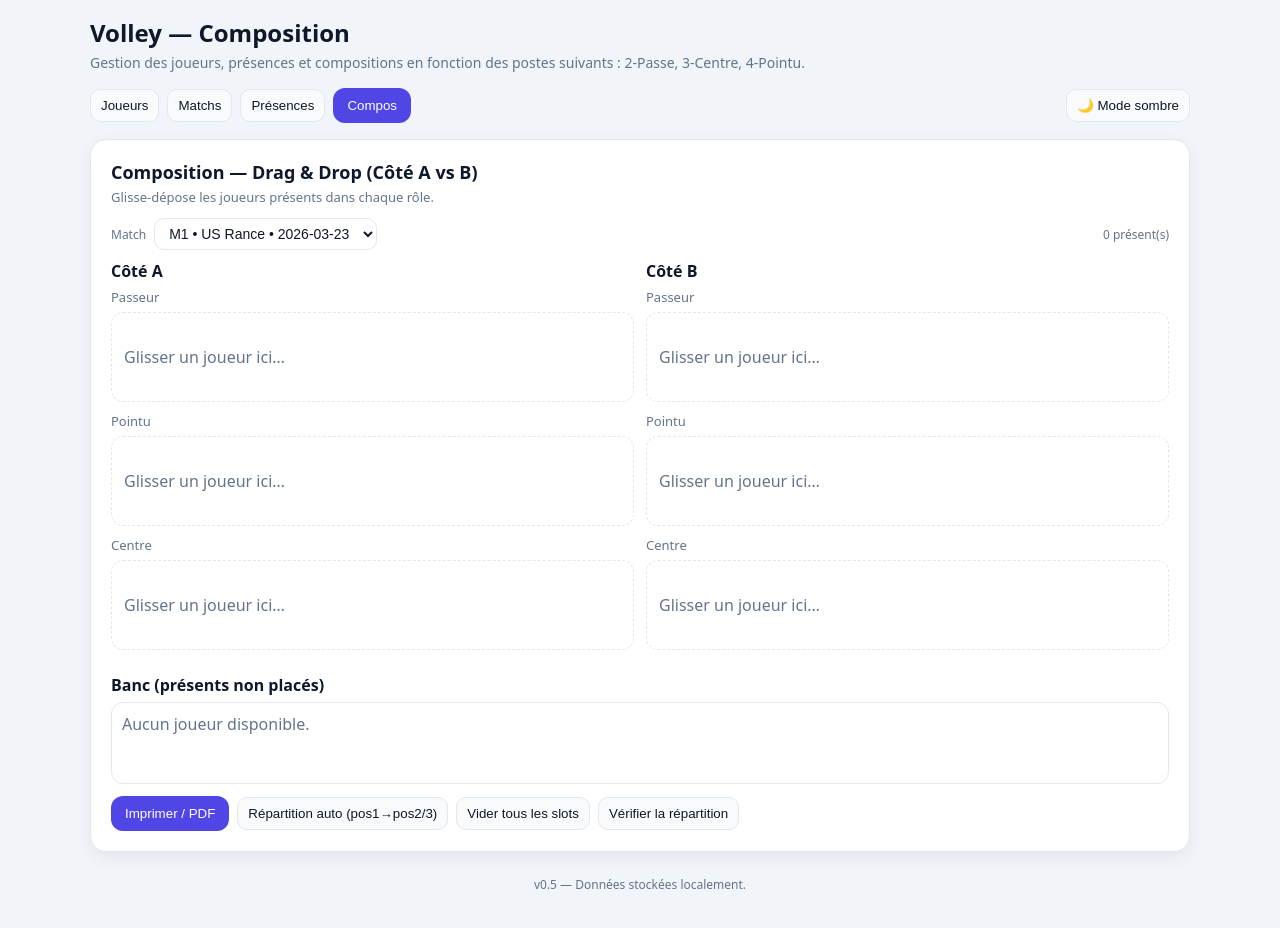
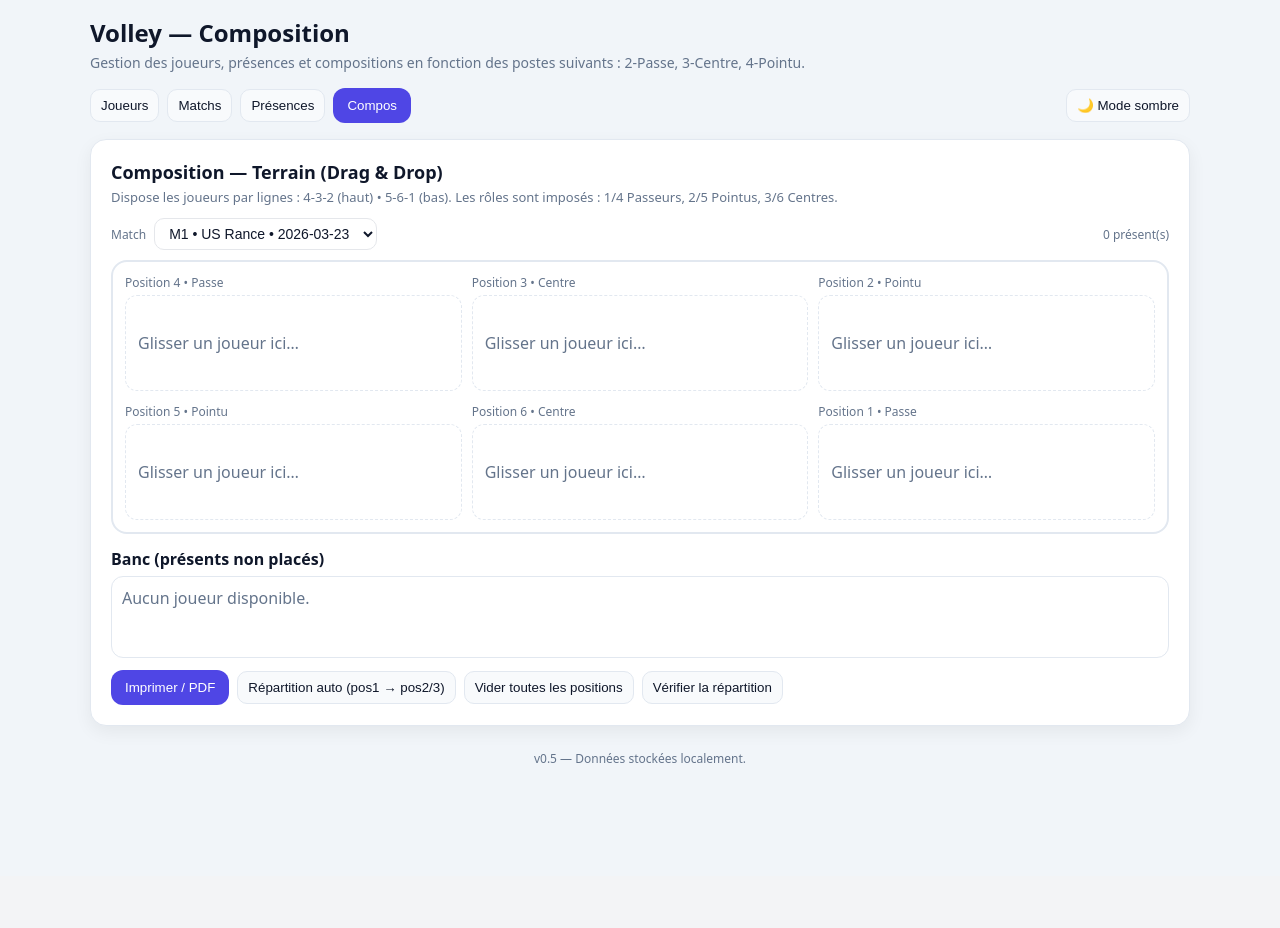
Before and after one commit to Soothsayerus/volley-compo, a React (Vite) app: page / in a window 1280 px wide. Both pictures are taken after a click on the button "Compos". Shown: the top 928 px of the page. After the commit the page ends 876 px from the top, so only its background shows below. Built offline with nearby package versions, Linux system fonts and the light colour scheme.

Commit message:
Drag & Drop V2

```diff
--- a/src/App.tsx
+++ b/src/App.tsx
@@ -906,61 +906,77 @@ const PresencesSection = () => {
   );
 };
 /* ================================
-   Onglet COMPOS — Drag & Drop (2 Passeurs, 2 Pointus, 2 Centres)
+   Onglet COMPOS — Terrain Drag & Drop (lignes 4‑3‑2 / 5‑6‑1, 1 joueur/case)
 ==================================*/
 const LineupSection = () => {
   const lineup = currentLineup!;
-  const uiRole = (role: Position) =>
-    role === "2 - Passe" ? "Passeur" : role === "4 - Pointu" ? "Pointu" : "Centre";
 
-  // Définition des 6 cases : 3 lignes (rôles), 2 colonnes (A/B)
-  const ROWS: { label: string; role: Position; leftZone: 1|2|3|4|5|6; rightZone: 1|2|3|4|5|6 }[] = [
-    { label: "Passeur", role: "2 - Passe",  leftZone: 1, rightZone: 2 },
-    { label: "Pointu",  role: "4 - Pointu", leftZone: 3, rightZone: 4 },
-    { label: "Centre",  role: "3 - Centre", leftZone: 5, rightZone: 6 },
-  ];
+  // Rôle par zone (1=4 Passeur, 2=5 Pointu, 3=6 Centre)
+  const ROLE_BY_ZONE: Record<1|2|3|4|5|6, Position> = {
+    1: "2 - Passe",
+    2: "4 - Pointu",
+    3: "3 - Centre",
+    4: "2 - Passe",
+    5: "4 - Pointu",
+    6: "3 - Centre",
+  };
 
-  // Récup slot par zone (crée si manquant)
+  // Disposition du terrain : top row (4,3,2) / bottom row (5,6,1)
+  const TOP_ROW: (1|2|3|4|5|6)[]    = [4, 3, 2];
+  const BOTTOM_ROW: (1|2|3|4|5|6)[] = [5, 6, 1];
+
+  // Récup slot par zone (existe déjà dans lineup.slots)
   const getSlot = (zone: 1|2|3|4|5|6) =>
     (lineup.slots.find(s => s.zone === zone) ??
       { zone, playerId: undefined, plannedPos: undefined });
 
-  // Occupés / Banc
+  // Joueurs assignés / banc
   const assignedIds = new Set(
     (lineup.slots ?? []).map(s => s.playerId).filter(Boolean) as string[]
   );
   const benchPlayers = presentPlayers.filter(p => !assignedIds.has(p.id));
 
-  // Helpers DnD
+  // Helpers Drag & Drop
   const onDragStartPlayer = (e: React.DragEvent, playerId: string) => {
     e.dataTransfer.setData("text/plain", playerId);
     e.dataTransfer.effectAllowed = "move";
   };
-  const onDragOverAllow = (e: React.DragEvent) => { e.preventDefault(); e.dataTransfer.dropEffect = "move"; };
+  const onDragOverAllow = (e: React.DragEvent) => {
+    e.preventDefault();
+    e.dataTransfer.dropEffect = "move";
+  };
 
-  // Assigner un joueur à une zone (et enlever d’abord l’éventuel placement précédent)
-  const assignPlayerToZone = (playerId: string, zone: 1|2|3|4|5|6, plannedPos: Position) => {
+  // Assigner un joueur à une zone (retire d’abord toute ancienne affectation)
+  const assignPlayerToZone = (playerId: string, zone: 1|2|3|4|5|6) => {
+    const planned = ROLE_BY_ZONE[zone];
     updateLineup(l => {
-      const removedElsewhere = l.slots.map(s => s.playerId === playerId ? { ...s, playerId: undefined } : s);
-      const updated = removedElsewhere.map(s => s.zone === zone ? { ...s, playerId, plannedPos } : s);
+      const removedElsewhere = l.slots.map(s =>
+        s.playerId === playerId ? { ...s, playerId: undefined } : s
+      );
+      const updated = removedElsewhere.map(s =>
+        s.zone === zone ? { ...s, playerId, plannedPos: planned } : s
+      );
       return { ...l, slots: updated };
     });
   };
 
-  // Retirer un joueur d’une zone
+  // Retirer joueur d’une zone
   const clearZone = (zone: 1|2|3|4|5|6) => {
-    updateLineup(l => ({ ...l, slots: l.slots.map(s => s.zone === zone ? { ...s, playerId: undefined } : s) }));
+    updateLineup(l => ({
+      ...l,
+      slots: l.slots.map(s => s.zone === zone ? { ...s, playerId: undefined } : s)
+    }));
   };
 
-  // Drop handler sur case
-  const makeOnDropToZone = (zone: 1|2|3|4|5|6, role: Position) => (e: React.DragEvent) => {
+  // Drop sur case
+  const makeOnDropToZone = (zone: 1|2|3|4|5|6) => (e: React.DragEvent) => {
     e.preventDefault();
     const playerId = e.dataTransfer.getData("text/plain");
     if (!playerId) return;
-    assignPlayerToZone(playerId, zone, role);
+    assignPlayerToZone(playerId, zone);
   };
 
-  // Drop handler sur le banc (retirer le joueur de sa case)
+  // Drop sur banc
   const onDropToBench = (e: React.DragEvent) => {
     e.preventDefault();
     const playerId = e.dataTransfer.getData("text/plain");
@@ -971,21 +987,68 @@ const LineupSection = () => {
     }));
   };
 
-  const gridOuter: React.CSSProperties = { display:"grid", gridTemplateColumns:"1fr 1fr", gap:12 };
-  const rowGrid: React.CSSProperties   = { display:"grid", gridTemplateColumns:"1fr 1fr", gap:12, alignItems:"stretch" };
+  // Indication : le joueur correspond-il au rôle attendu de la zone ?
+  const matchesRole = (p: Player, zone: 1|2|3|4|5|6) =>
+    [p.pos1, p.pos2, p.pos3].includes(ROLE_BY_ZONE[zone]);
+
+  // Utilitaires
+  const clearAll = () => {
+    updateLineup(l => ({ ...l, slots: l.slots.map(s => ({ ...s, playerId: undefined })) }));
+  };
+
+  const autoDistribute = () => {
+    // Remplit automatiquement 4‑3‑2 puis 5‑6‑1 en privilégiant pos1 puis pos2/pos3
+    const order: (1|2|3|4|5|6)[] = [...TOP_ROW, ...BOTTOM_ROW]; // [4,3,2,5,6,1]
+    const available = [...presentPlayers];
+    const pickForRole = (role: Position) => {
+      let i = available.findIndex(p => p.pos1 === role);
+      if (i === -1) i = available.findIndex(p => p.pos2 === role || p.pos3 === role);
+      return i >= 0 ? available.splice(i, 1)[0] : undefined;
+    };
+
+    updateLineup(l => {
+      let slots = l.slots.map(s => ({ ...s, playerId: undefined }));
+      for (const z of order) {
+        const r = ROLE_BY_ZONE[z];
+        const p = pickForRole(r);
+        if (p) {
+          slots = slots.map(s => s.zone === z ? { ...s, playerId: p.id, plannedPos: r } : s);
+        }
+      }
+      return { ...l, slots };
+    });
+  };
+
+  // Styles
+  const court: React.CSSProperties = {
+    border: `2px solid ${ui.colors.border}`,
+    borderRadius: 16,
+    padding: 12,
+    background: ui.colors.cardBg,
+  };
+  const gridRow: React.CSSProperties = {
+    display: "grid",
+    gridTemplateColumns: "1fr 1fr 1fr",
+    gap: 10,
+  };
   const zoneBox = (highlight = false): React.CSSProperties => ({
     border: `1px dashed ${ui.colors.border}`,
     borderRadius: 12,
     padding: 12,
+    minHeight: 70,
+    display: "flex",
+    alignItems: "center",
+    justifyContent: "space-between",
+    gap: 8,
     background: highlight ? "#0ea5e90f" : ui.colors.cardBg,
-    minHeight: 64,
-    display:"flex",
-    alignItems:"center",
-    justifyContent:"space-between",
-    gap: 8,
   });
-
-  const playerPill: React.CSSProperties = {
+  const avatar: React.CSSProperties = {
+    width: 28, height: 28, borderRadius: 999,
+    background: ui.colors.avatarBg,
+    display:"flex", alignItems:"center", justifyContent:"center",
+    fontSize:12, fontWeight:700, color: ui.colors.avatarText,
+  };
+  const pill: React.CSSProperties = {
     display:"inline-flex",
     alignItems:"center",
     gap:8,
@@ -995,50 +1058,57 @@ const LineupSection = () => {
     borderRadius: 999,
     cursor:"grab",
   };
+  const zoneHeader = (z: 1|2|3|4|5|6) => (
+    <div style={{ fontSize: 12, color: ui.colors.muted, marginBottom: 4 }}>
+      Position {z} • {ROLE_BY_ZONE[z].split(" - ")[1]}
+    </div>
+  );
 
-  const headerCell: React.CSSProperties = { fontSize:13, color: ui.colors.muted, marginBottom:6 };
+  const ZoneCell: React.FC<{ zone: 1|2|3|4|5|6 }> = ({ zone }) => {
+    const slot = getSlot(zone);
+    const p = players.find(pp => pp.id === slot.playerId);
+    const ok = p ? matchesRole(p, zone) : false;
 
-  // Petit indicateur : le joueur “matche” le rôle de la case ?
-  const matchesRole = (p: Player, role: Position) => [p.pos1, p.pos2, p.pos3].includes(role);
-
-  // Actions utilitaires
-  const clearAll = () => {
-    updateLineup(l => ({ ...l, slots: l.slots.map(s => ({ ...s, playerId: undefined })) }));
-  };
-
-  const autoDistribute = () => {
-    // Remplit automatiquement par ordre : Passeur A/B, Pointu A/B, Centre A/B avec joueurs présents selon pos1 puis pos2/pos3
-    const targetOrder = [
-      { zone: 1 as 1|2|3|4|5|6, role: "2 - Passe" as Position },
-      { zone: 2 as 1|2|3|4|5|6, role: "2 - Passe" as Position },
-      { zone: 3 as 1|2|3|4|5|6, role: "4 - Pointu" as Position },
-      { zone: 4 as 1|2|3|4|5|6, role: "4 - Pointu" as Position },
-      { zone: 5 as 1|2|3|4|5|6, role: "3 - Centre" as Position },
-      { zone: 6 as 1|2|3|4|5|6, role: "3 - Centre" as Position },
-    ];
-    const available = [...presentPlayers];
-    const takeForRole = (role: Position) => {
-      // Priorité pos1 > pos2/pos3
-      let idx = available.findIndex(p => p.pos1 === role);
-      if (idx === -1) idx = available.findIndex(p => p.pos2 === role || p.pos3 === role);
-      return idx >= 0 ? available.splice(idx, 1)[0] : undefined;
-    };
-
-    updateLineup(l => {
-      // Vider d'abord
-      let slots = l.slots.map(s => ({ ...s, playerId: undefined }));
-      for (const t of targetOrder) {
-        const picked = takeForRole(t.role);
-        if (picked) {
-          slots = slots.map(s => s.zone === t.zone ? { ...s, playerId: picked.id, plannedPos: t.role } : s);
-        }
-      }
-      return { ...l, slots };
-    });
+    return (
+      <div>
+        {zoneHeader(zone)}
+        <div
+          style={zoneBox(!!p && !ok)}
+          onDragOver={onDragOverAllow}
+          onDrop={makeOnDropToZone(zone)}
+        >
+          {p ? (
+            <>
+              <div style={{ display:"flex", alignItems:"center", gap:8 }}>
+                <div
+                  style={avatar}
+                  draggable
+                  title="Glisser pour déplacer"
+                  onDragStart={(e) => onDragStartPlayer(e, p.id)}
+                >
+                  {initials(p.nom, p.prenom)}
+                </div>
+                <div style={{ fontWeight: 600 }}>
+                  {p.prenom} {p.nom}
+                </div>
+                {ok ? <Tag text="OK rôle" /> : <Tag text="? rôle" />}
+              </div>
+              <IconButton onClick={() => clearZone(zone)}>Vider</IconButton>
+            </>
+          ) : (
+            <div style={{ color: ui.colors.muted }}>Glisser un joueur ici…</div>
+          )}
+        </div>
+      </div>
+    );
   };
 
   return (
-    <Section title="Composition — Drag & Drop (Côté A vs B)" subtitle="Glisse-dépose les joueurs présents dans chaque rôle.">
+    <Section
+      title="Composition — Terrain (Drag & Drop)"
+      subtitle="Dispose les joueurs par lignes : 4‑3‑2 (haut) • 5‑6‑1 (bas). Les rôles sont imposés : 1/4 Passeurs, 2/5 Pointus, 3/6 Centres."
+    >
+      {/* Barre de sélection du match */}
       <div style={{ ...hStack(8), marginBottom: 10 }}>
         <span style={{ fontSize: 12, color: ui.colors.muted }}>Match</span>
         <Select value={selectedMatchId} onChange={(e) => setSelectedMatchId(e.target.value)} style={{ padding: "6px 10px" }}>
@@ -1048,107 +1118,24 @@ const LineupSection = () => {
             </option>
           ))}
         </Select>
-        <div style={{ marginLeft:"auto", fontSize:12, color: ui.colors.muted }}>{presentPlayers.length} présent(s)</div>
-      </div>
-
-      {/* Tableau A vs B */}
-      <div style={{ ...gridOuter }}>
-        {/* Colonne A */}
-        <div>
-          <div style={{ fontWeight:700, marginBottom:6 }}>Côté A</div>
-          {ROWS.map(row => {
-            const left = getSlot(row.leftZone);
-            const pLeft = players.find(p => p.id === left.playerId);
-            const leftOk = pLeft ? matchesRole(pLeft, row.role) : false;
-            return (
-              <div key={`row-left-${row.leftZone}`} style={{ marginBottom: 10 }}>
-                <div style={headerCell}>{row.label}</div>
-                <div
-                  style={zoneBox(!!pLeft && !leftOk)}
-                  onDragOver={onDragOverAllow}
-                  onDrop={makeOnDropToZone(row.leftZone, row.role)}
-                >
-                  {pLeft ? (
-                    <>
-                      <div style={{ display:"flex", alignItems:"center", gap:8 }}>
-                        <div
-                          style={{
-                            width: 28, height: 28, borderRadius: 999,
-                            background: ui.colors.avatarBg,
-                            display:"flex", alignItems:"center", justifyContent:"center",
-                            fontSize:12, fontWeight:700, color: ui.colors.avatarText,
-                          }}
-                          draggable
-                          onDragStart={(e) => onDragStartPlayer(e, pLeft.id)}
-                          title="Glisser pour déplacer"
-                        >
-                          {initials(pLeft.nom, pLeft.prenom)}
-                        </div>
-                        <div style={{ fontWeight: 600 }}>
-                          {pLeft.prenom} {pLeft.nom}
-                        </div>
-                        {leftOk ? <Tag text="OK rôle" /> : <Tag text="? rôle" />}
-                      </div>
-                      <IconButton onClick={() => clearZone(row.leftZone)}>Vider</IconButton>
-                    </>
-                  ) : (
-                    <div style={{ color: ui.colors.muted }}>Glisser un joueur ici…</div>
-                  )}
-                </div>
-              </div>
-            );
-          })}
-        </div>
-
-        {/* Colonne B */}
-        <div>
-          <div style={{ fontWeight:700, marginBottom:6 }}>Côté B</div>
-          {ROWS.map(row => {
-            const right = getSlot(row.rightZone);
-            const pRight = players.find(p => p.id === right.playerId);
-            const rightOk = pRight ? matchesRole(pRight, row.role) : false;
-            return (
-              <div key={`row-right-${row.rightZone}`} style={{ marginBottom: 10 }}>
-                <div style={headerCell}>{row.label}</div>
-                <div
-                  style={zoneBox(!!pRight && !rightOk)}
-                  onDragOver={onDragOverAllow}
-                  onDrop={makeOnDropToZone(row.rightZone, row.role)}
-                >
-                  {pRight ? (
-                    <>
-                      <div style={{ display:"flex", alignItems:"center", gap:8 }}>
-                        <div
-                          style={{
-                            width: 28, height: 28, borderRadius: 999,
-                            background: ui.colors.avatarBg,
-                            display:"flex", alignItems:"center", justifyContent:"center",
-                            fontSize:12, fontWeight:700, color: ui.colors.avatarText,
-                          }}
-                          draggable
-                          onDragStart={(e) => onDragStartPlayer(e, pRight.id)}
-                          title="Glisser pour déplacer"
-                        >
-                          {initials(pRight.nom, pRight.prenom)}
-                        </div>
-                        <div style={{ fontWeight: 600 }}>
-                          {pRight.prenom} {pRight.nom}
-                        </div>
-                        {rightOk ? <Tag text="OK rôle" /> : <Tag text="? rôle" />}
-                      </div>
-                      <IconButton onClick={() => clearZone(row.rightZone)}>Vider</IconButton>
-                    </>
-                  ) : (
-                    <div style={{ color: ui.colors.muted }}>Glisser un joueur ici…</div>
-                  )}
-                </div>
-              </div>
-            );
-          })}
+        <div style={{ marginLeft:"auto", fontSize:12, color: ui.colors.muted }}>
+          {presentPlayers.length} présent(s)
         </div>
       </div>
 
-      {/* Banc : présents non placés (drop pour retirer) */}
+      {/* Terrain */}
+      <div style={court}>
+        {/* Ligne haute : 4 - 3 - 2 */}
+        <div style={{ ...gridRow, marginBottom: 12 }}>
+          {TOP_ROW.map(zone => <ZoneCell key={zone} zone={zone} />)}
+        </div>
+        {/* Ligne basse : 5 - 6 - 1 */}
+        <div style={gridRow}>
+          {BOTTOM_ROW.map(zone => <ZoneCell key={zone} zone={zone} />)}
+        </div>
+      </div>
+
+      {/* Banc : présents non placés */}
       <div style={{ marginTop: 14 }}>
         <div style={{ fontWeight: 700, marginBottom: 6 }}>Banc (présents non placés)</div>
         <div
@@ -1171,21 +1158,12 @@ const LineupSection = () => {
           {benchPlayers.map(p => (
             <div
               key={p.id}
-              style={playerPill}
+              style={pill}
               draggable
               onDragStart={(e) => onDragStartPlayer(e, p.id)}
               title="Glisser vers une case"
             >
-              <div
-                style={{
-                  width: 22, height: 22, borderRadius: 999,
-                  background: ui.colors.avatarBg,
-                  display:"flex", alignItems:"center", justifyContent:"center",
-                  fontSize:11, fontWeight:700, color: ui.colors.avatarText,
-                }}
-              >
-                {initials(p.nom, p.prenom)}
-              </div>
+              <div style={avatar}>{initials(p.nom, p.prenom)}</div>
               <span>{p.prenom} {p.nom}</span>
               <span style={{ display:"inline-flex", gap:6 }}>
                 <Tag text={p.pos1} />
@@ -1200,8 +1178,8 @@ const LineupSection = () => {
       {/* Actions */}
       <div style={{ ...hStack(8), marginTop: 12, flexWrap:"wrap" }}>
         <Button onClick={() => window.print()}>Imprimer / PDF</Button>
-        <IconButton onClick={autoDistribute}>Répartition auto (pos1→pos2/3)</IconButton>
-        <IconButton onClick={clearAll}>Vider tous les slots</IconButton>
+        <IconButton onClick={autoDistribute}>Répartition auto (pos1 → pos2/3)</IconButton>
+        <IconButton onClick={clearAll}>Vider toutes les positions</IconButton>
         <IconButton onClick={() => {
           const count = (role: Position) => lineup?.slots.filter(s => s.plannedPos === role && s.playerId).length ?? 0;
           alert(`Répartition par rôle
@@ -1215,7 +1193,6 @@ const LineupSection = () => {
     </Section>
   );
 };
-
   /* ================================
      Render
   ==================================*/
```
